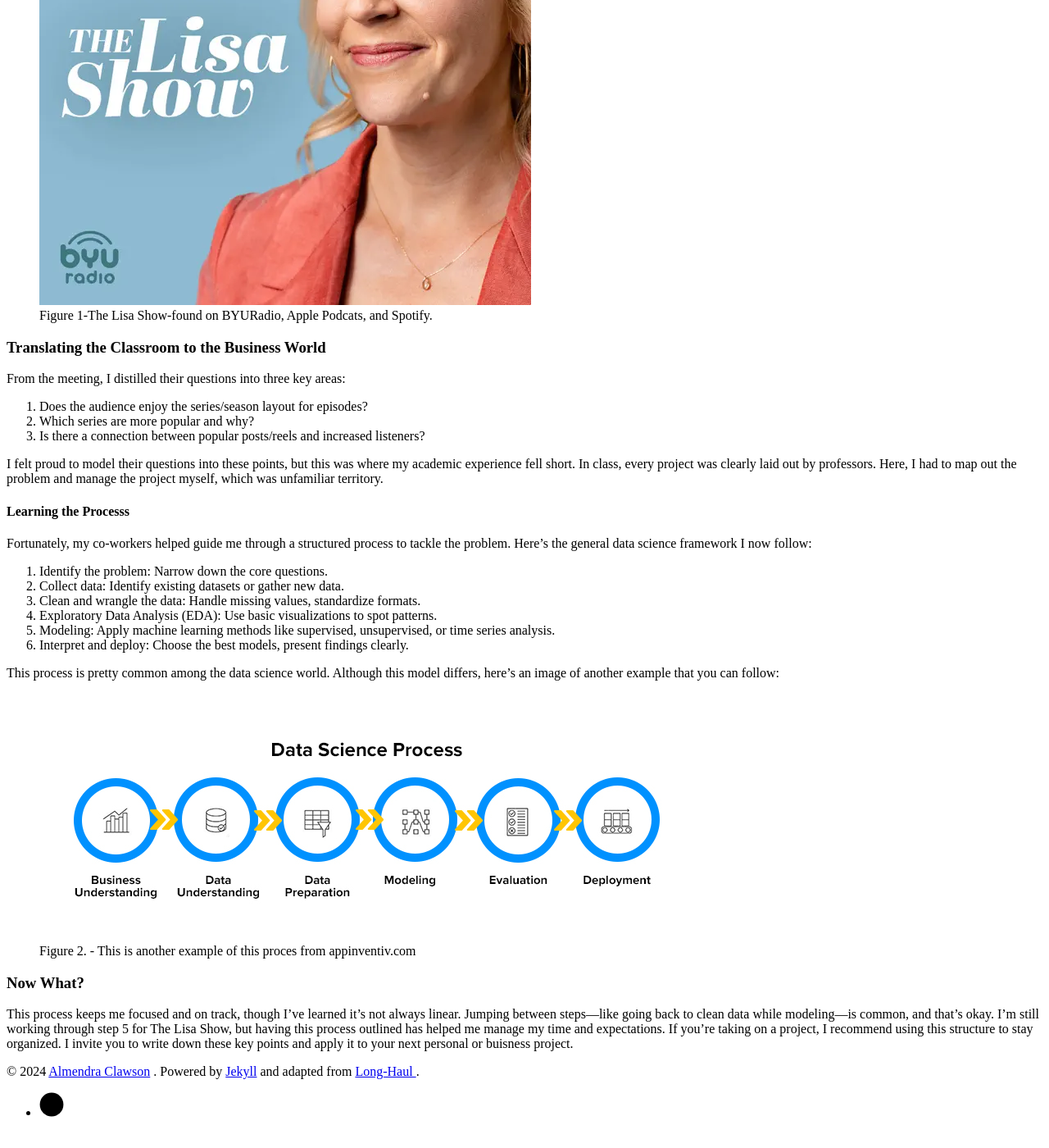
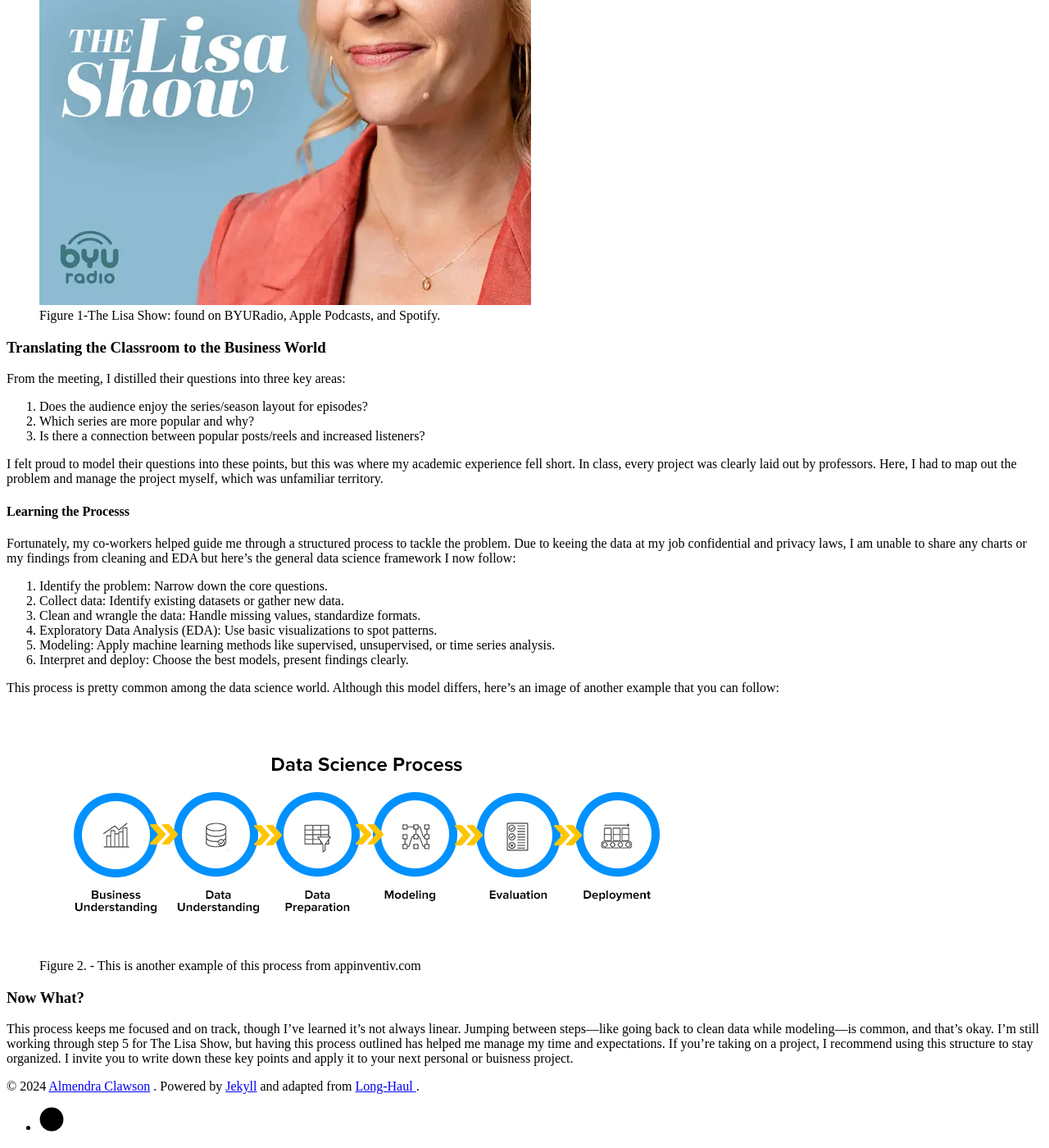
Before and after one commit to clawmendra/my-blog, a Jekyll site: the page built from _posts/2024-10-03-business-questions-with-data.md, in a window 1280 px wide and 1400 px high, scrolled down 981 px. Shown: the whole window at 82% size. Built offline with Jekyll 4.4.1, drawn with Linux system fonts in a browser that asks for light colours; nearby versions of some CDN libraries.

Commit message:
update to privacy statement

```diff
--- a/_posts/2024-10-03-business-questions-with-data.md
+++ b/_posts/2024-10-03-business-questions-with-data.md
@@ -23,7 +23,7 @@
 
 <figure>
 	<img src="{{site.url}}/{{site.baseurl}}/assets/img/lisa_show.jpg" alt="">
-	<figcaption>Figure 1-The Lisa Show-found on BYURadio, Apple Podcats, and Spotify.</figcaption>
+	<figcaption>Figure 1-The Lisa Show: found on BYURadio, Apple Podcasts, and Spotify.</figcaption>
 </figure>
 
 ### Translating the Classroom to the Business World
@@ -37,7 +37,7 @@
 I felt proud to model their questions into these points, but this was where my academic experience fell short. In class, every project was clearly laid out by professors. Here, I had to map out the problem and manage the project myself, which was unfamiliar territory.
 
 #### Learning the Processs
-Fortunately, my co-workers helped guide me through a structured process to tackle the problem. Here’s the general data science framework I now follow:
+Fortunately, my co-workers helped guide me through a structured process to tackle the problem. Due to keeing the data at my job confidential and privacy laws, I am unable to share any charts or my findings from cleaning and EDA but here's the general data science framework I now follow:
 
 1. Identify the problem: Narrow down the core questions.
 2. Collect data: Identify existing datasets or gather new data.
@@ -50,8 +50,10 @@
 
 <figure>
 	<img src="{{site.url}}/{{site.baseurl}}/assets/img/data-science-process.jpg" alt="">
-	<figcaption>Figure 2. - This is another example of this proces from appinventiv.com</figcaption>
+	<figcaption>Figure 2. - This is another example of this process from appinventiv.com</figcaption>
 </figure>
+
+
 
 ### Now What?
 This process keeps me focused and on track, though I’ve learned it’s not always linear. Jumping between steps—like going back to clean data while modeling—is common, and that’s okay. I’m still working through step 5 for The Lisa Show, but having this process outlined has helped me manage my time and expectations. If you're taking on a project, I recommend using this structure to stay organized. I invite you to write down these key points and apply it to your next personal or buisness project.
```
